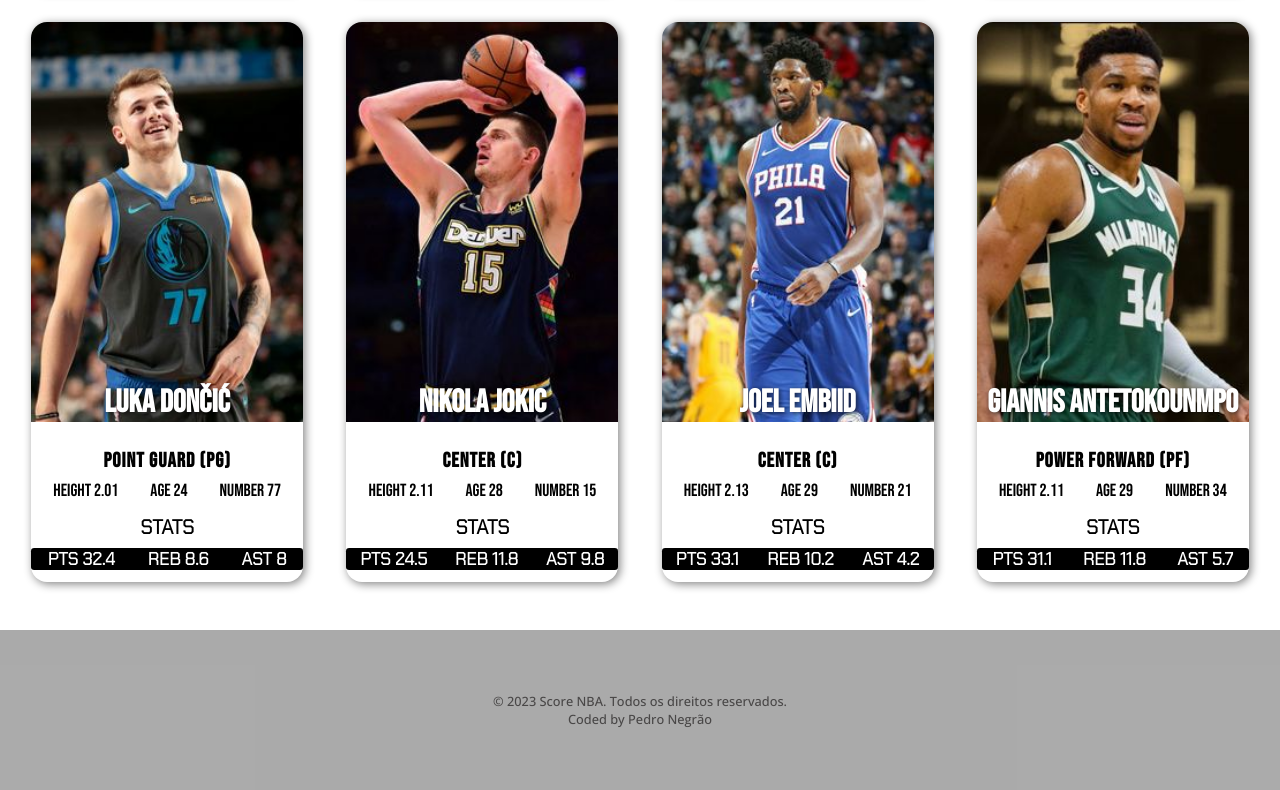
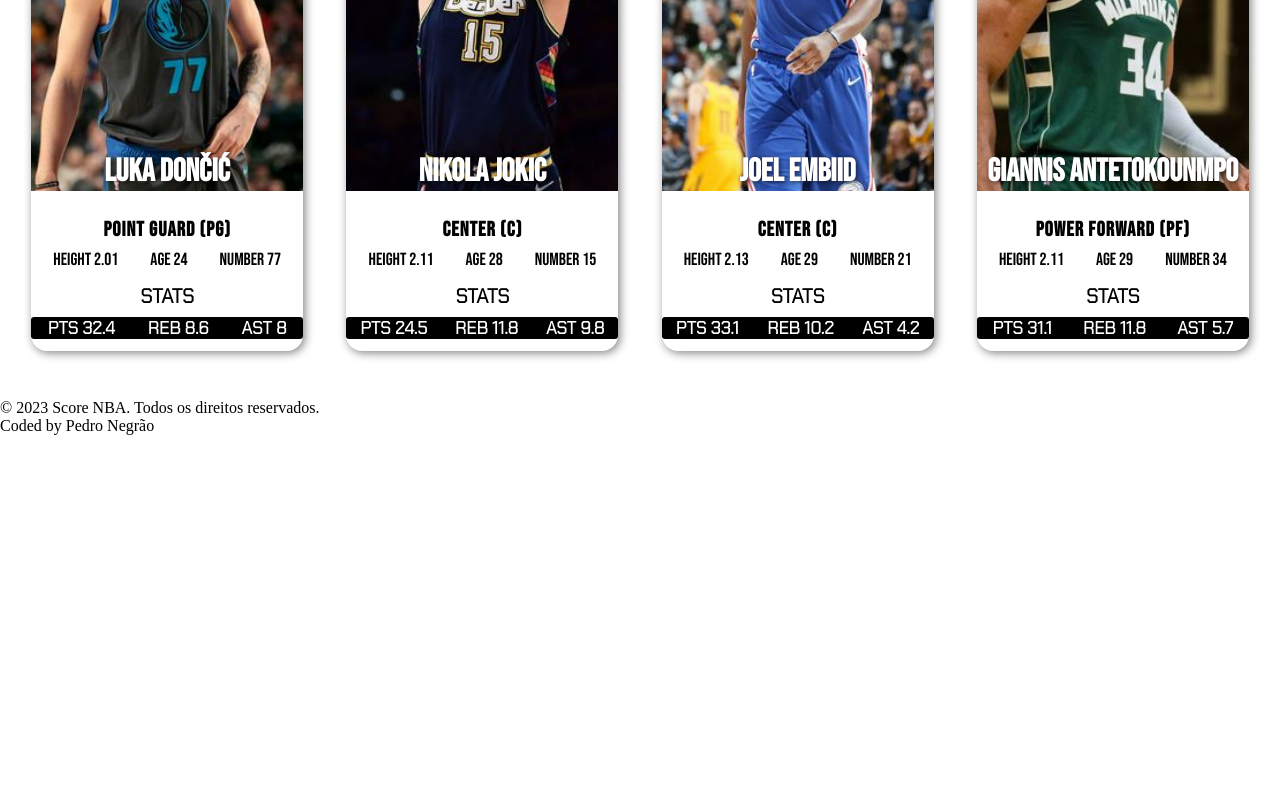
Before and after one commit to pedronegraoo/Projeto-ScoreNBA, a website: page index.html in a window 1280 px wide. Shown: the part 1114-1904 px from the top of the page. After the commit the page ends 1549 px from the top, so only its background shows below. Drawn offline with nearby package versions, Linux system fonts and the light colour scheme; a web font is replaced by a local one.

Commit message:
Mudança do link CSS

```diff
--- a/index.html
+++ b/index.html
@@ -11,10 +11,10 @@
       href="https://cdn.jsdelivr.net/npm/bootstrap-icons@1.11.2/font/bootstrap-icons.min.css"
     />
 
-    <link rel="stylesheet" href="src/css/headerEfooter.css" />
+    <!-- CSS - SASS -->
     <link rel="stylesheet" href="src/css/style.css" />
-    <link rel="stylesheet" href="src/css/responsive.css" />
 
+    <!-- JS -->
     <script src="src/dist/index.js" defer></script>
     <script src="src/dist/players.js" defer></script>
 
@@ -73,10 +73,12 @@
               <button class="btnMedia" id="21">Temporada 21/22</button>
               <button class="btnMedia" id="20">Temporada 20/21</button>
             </div>
+
             <h2 class="subtitleMedia">
               Média de Pontos, Rebotes e Assistências de todos os jodadores
               juntos
             </h2>
+
             <li class="cardMedia">
               <p class="points"></p>
               <p class="rebounds"></p>
@@ -103,6 +105,7 @@
                   <div class="info-top">
                     <h3>Power Forward</h3>
                   </div>
+
                   <div class="info-bottom">
                     <p>Height 2.06</p>
                     <p>Age 38</p>
@@ -112,6 +115,7 @@
 
                 <div class="score">
                   <h3>Stats</h3>
+
                   <div class="score-numbers">
                     <p>PTS 30.1</p>
                     <p>AST 10.2</p>
```
